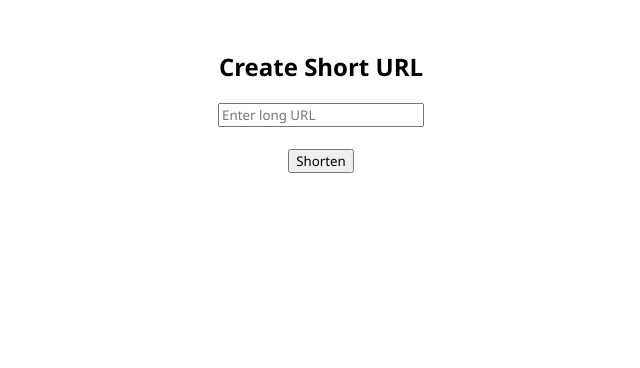
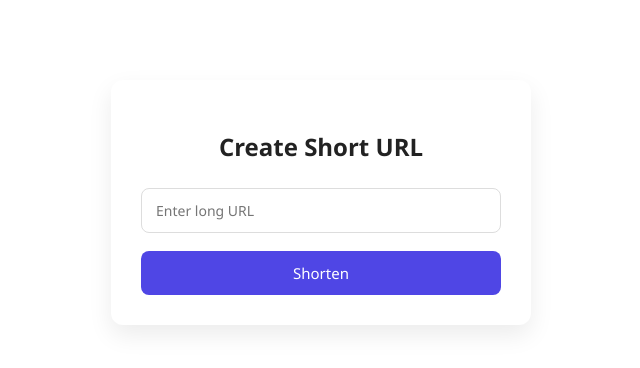
Before and after one commit to KripaGurung/snapurl, a React (Vite) app in the folder frontend/: page /create in a window 1280 px wide. Shown: the top 368 px of the page, without its empty margins (319-959 px from the left). Built offline with nearby package versions, Linux system fonts and the light colour scheme.

Commit message:
fixed the UI of create page

```diff
--- a/frontend/src/pages/createUrl.css
+++ b/frontend/src/pages/createUrl.css
@@ -1,28 +1,59 @@
-.create-box {
-    background: white;
-    width: 300px;
-    padding: 20px;
-    margin: 40px auto;
-    border-radius: 6px;
-    box-shadow: 0 0 10px rgba(0, 0, 0, 0.1);
+.createUrlContainer {
+    max-width: 420px;
+    margin: 80px auto;
+    padding: 30px;
+    background: #ffffff;
+    border-radius: 12px;
+    box-shadow: 0 10px 25px rgba(0, 0, 0, 0.08);
+    text-align: center;
 }
 
-.create-box h2 {
-    text-align: center;
-    margin-bottom: 15px;
+.createUrlContainer h2 {
+    margin-bottom: 25px;
+    color: #222;
 }
 
-.create-box input {
+.createUrlContainer input {
     width: 100%;
-    padding: 8px;
-    margin-bottom: 10px;
+    padding: 12px 14px;
+    border-radius: 8px;
+    border: 1px solid #ddd;
+    font-size: 14px;
+    outline: none;
 }
 
-.create-box button {
+.createUrlContainer input:focus {
+    border-color: #4f46e5;
+}
+
+.createUrlContainer button {
+    margin-top: 18px;
     width: 100%;
-    padding: 8px;
-    background: blue;
-    color: white;
+    padding: 12px;
+    background: #4f46e5;
+    color: #fff;
     border: none;
+    border-radius: 8px;
+    font-size: 15px;
     cursor: pointer;
+    transition: 0.3s;
 }
+
+.createUrlContainer button:hover {
+    background: #4338ca;
+}
+
+.result {
+    margin-top: 20px;
+    font-size: 14px;
+}
+
+.result a {
+    color: #4f46e5;
+    text-decoration: none;
+    font-weight: 500;
+}
+
+.result a:hover {
+    text-decoration: underline;
+}
--- a/frontend/src/pages/createUrl.jsx
+++ b/frontend/src/pages/createUrl.jsx
@@ -1,5 +1,6 @@
 import { useState } from "react";
 import api from "../services/api";
+import "./CreateUrl.css";
 
 function CreateUrl() {
   const [url, setUrl] = useState("");
@@ -31,17 +32,22 @@ function CreateUrl() {
   };
 
   return (
-    <div style={{ marginTop: "50px", textAlign: "center" }}>
-
+    <div className="createUrlContainer">
       <h2>Create Short URL</h2>
 
-      <input type="text" placeholder="Enter long URL" onChange={(e) => setUrl(e.target.value)} />
-
-      <br /><br />
+      <input
+        type="text"
+        placeholder="Enter long URL"
+        onChange={(e) => setUrl(e.target.value)}
+      />
 
       <button onClick={handleCreate}>Shorten</button>
 
-      {shortUrl && ( <p> Short URL: <a href={shortUrl}>{shortUrl}</a> </p> )}
+      {shortUrl && (
+        <p className="result">
+          Short URL: <a href={shortUrl}>{shortUrl}</a>
+        </p>
+      )}
     </div>
   );
 }
--- a/frontend/src/pages/signup.jsx
+++ b/frontend/src/pages/signup.jsx
@@ -1,30 +1,33 @@
 import { useState } from "react";
-import { Link } from "react-router-dom";
+import { Link, useNavigate } from "react-router-dom";
 import api from "../services/api";
 import "./signup.css";
 
 const Signup = () => {
   const [email, setEmail] = useState("");
   const [password, setPassword] = useState("");
+  const navigate = useNavigate();
 
   const handleSignup = async () => {
     try {
-      await api.post("/auth/signup", { email, password });
+      const response = await api.post("/auth/signup", { email, password });
+      console.log("Registered successfully:", response.data);
       alert("Signup successful!");
-    } catch {
+      navigate("/");
+    } catch (error) {
+      console.error("Signup failed:", error.response?.data || error.message);
       alert("Signup failed");
     }
   };
 
   return (
     <div className="signup-wrapper">
-
       <div className="signup-card">
         <h2 className="signup-title">Registration Form</h2>
 
         <div className="input-group">
           <label>Email</label>
-          <input type="email" placeholder="Email" onChange={(e) => setEmail(e.target.value)} />
+          <input   type="email" placeholder="Email" onChange={(e) => setEmail(e.target.value)} />
         </div>
 
         <div className="input-group">
```
